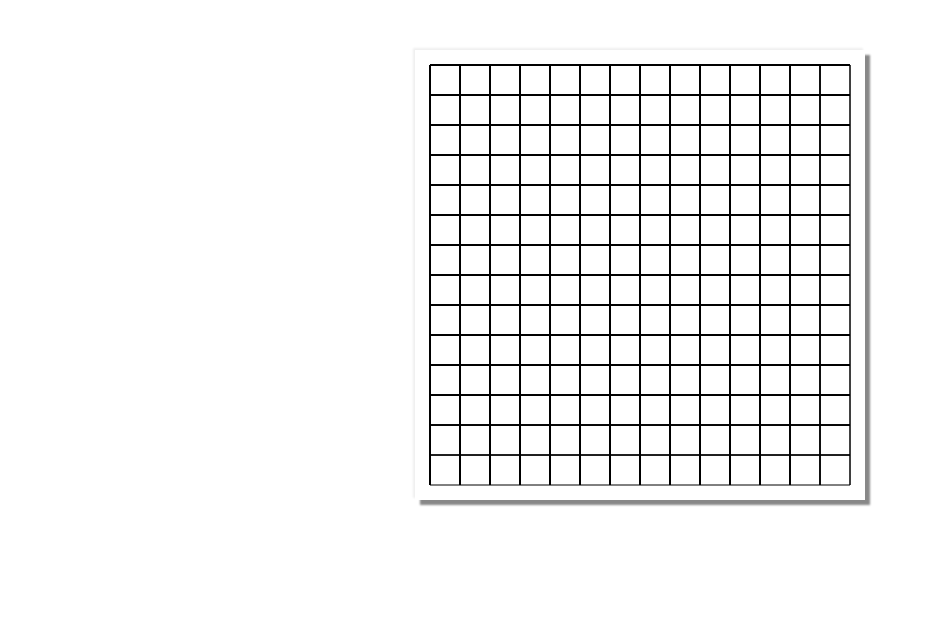
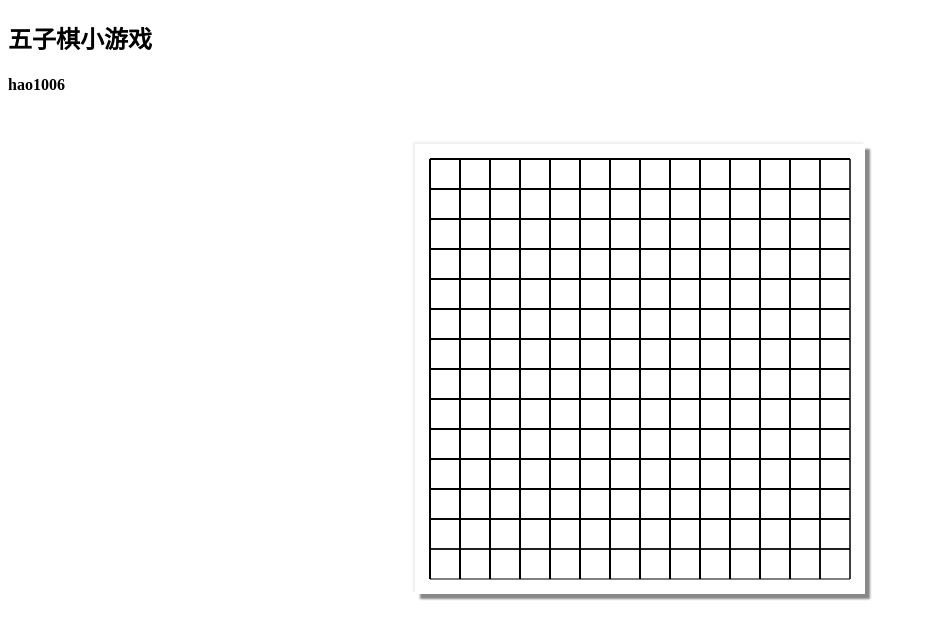
Before and after one commit to Hao1006/wzq, a plain HTML site: page index.html in a window 1280 px wide. Shown: the whole page, without its empty margins (0-926 px from the left). Drawn offline with Linux system fonts and the light colour scheme.

Commit message:
Update index.html

```diff
--- a/index.html
+++ b/index.html
@@ -6,6 +6,8 @@
     <link rel="stylesheet" href="css/style.css">
 </head>
 <body>
+        <h2 id="result-wrap">五子棋小游戏</h2>
+        <h4 id="result-wrap">hao1006</h4>
 <div id="container">
     <canvas id="chessboard" width="450px" height="450px"></canvas>
     <p id="tip"></p>
```
